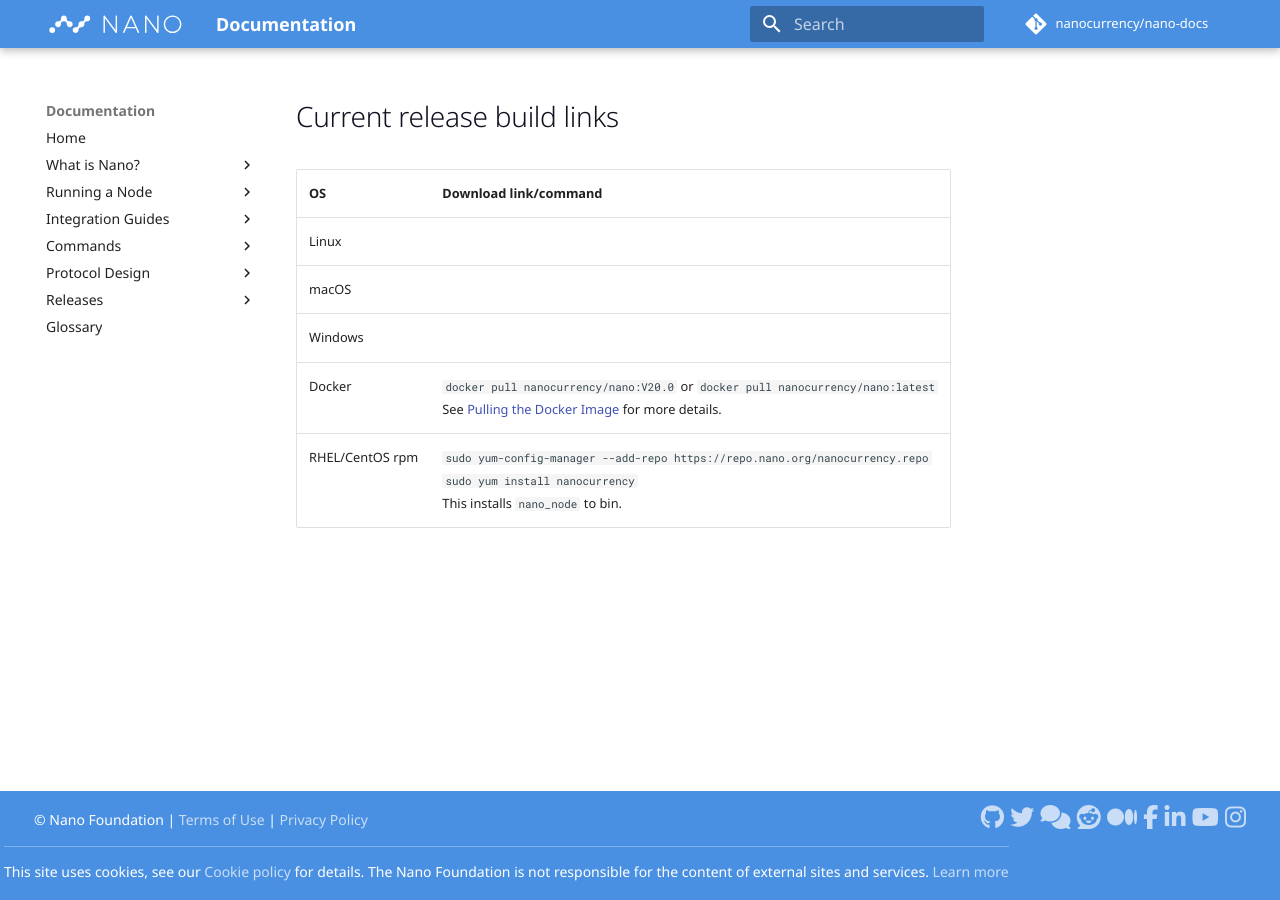
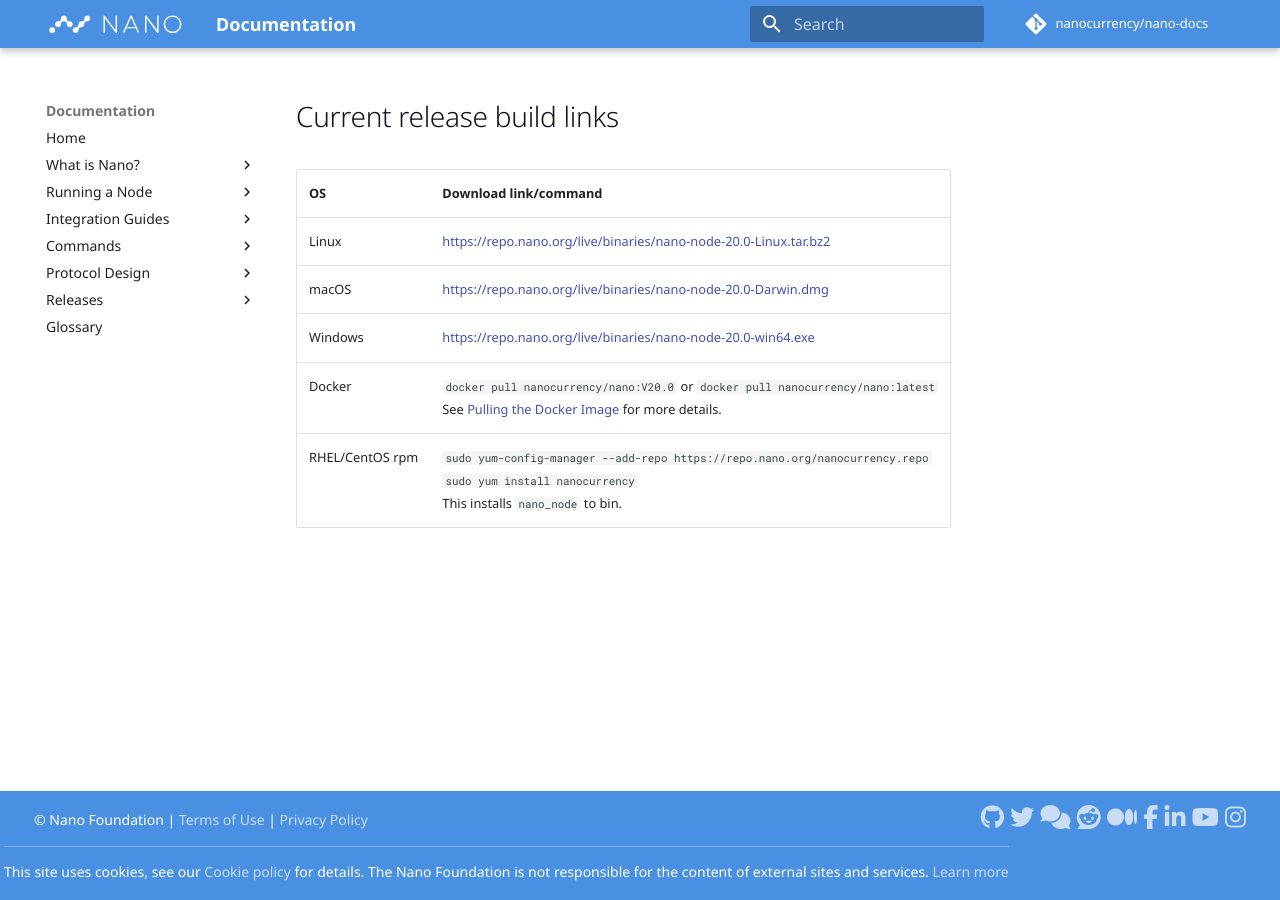
Before and after one commit to nanocurrency/nano-docs, an MkDocs documentation site: the page built from docs/snippets/current-release-build-links.md, in a window 1280 px wide. Built offline with MkDocs 1.6.1 and Material for MkDocs 9.7.7, drawn with Linux system fonts in a browser that asks for light colours; nearby versions of some CDN libraries; library files that are not in the unit come from our copies; comment, search, counter and statistics services are not loaded; some of the changed lines change nothing that is shown.

Commit message:
Add final build links

```diff
--- a/docs/snippets/current-release-build-links.md
+++ b/docs/snippets/current-release-build-links.md
@@ -1,7 +1,7 @@
 | OS | Download link/command |
 |----|---------------|
-| Linux |  |
-| macOS |  |
-| Windows |  |
+| Linux | https://repo.nano.org/live/binaries/nano-node-20.0-Linux.tar.bz2 |
+| macOS | https://repo.nano.org/live/binaries/nano-node-20.0-Darwin.dmg |
+| Windows | https://repo.nano.org/live/binaries/nano-node-20.0-win64.exe |
 | Docker | `docker pull nanocurrency/nano:V20.0` or `docker pull nanocurrency/nano:latest`<br />See [Pulling the Docker Image](/running-a-node/node-setup/#pulling-the-docker-image) for more details. |
 | RHEL/CentOS rpm | `sudo yum-config-manager --add-repo https://repo.nano.org/nanocurrency.repo`<br />`sudo yum install nanocurrency`<br />This installs `nano_node` to bin. |
```
